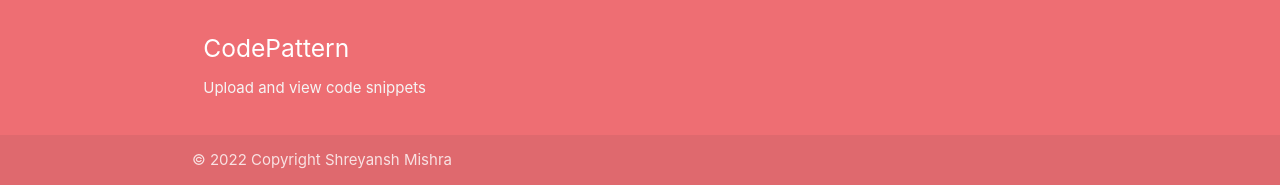
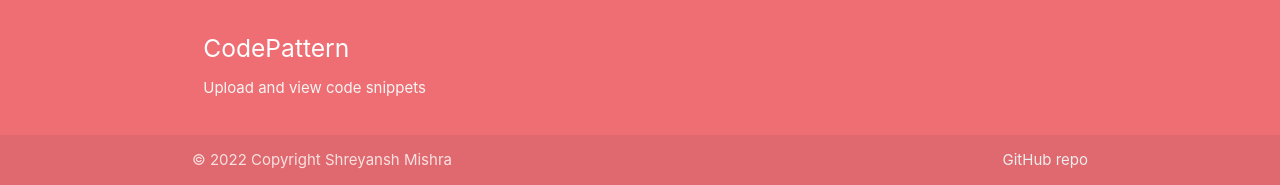
Before and after one commit to shreyansh75710/CodePattern, a Django app: page /auth/register/ in a window 1280 px wide. Shown: the part 770-955 px from the top of the page. Run offline with Django 3.2, Linux system fonts and the light colour scheme.

Commit message:
2nd commit

```diff
--- a/templates/base.html
+++ b/templates/base.html
@@ -34,6 +34,8 @@
       <div class="footer-copyright">
         <div class="container">
         © 2022 Copyright Shreyansh Mishra
+
+        <a class="grey-text text-lighten-3 right" href="https://github.com/shreyansh75710/CodePattern">GitHub repo</a>
         </div>
       </div>
     </footer>
```
Also changed, not shown: 1 other file.
